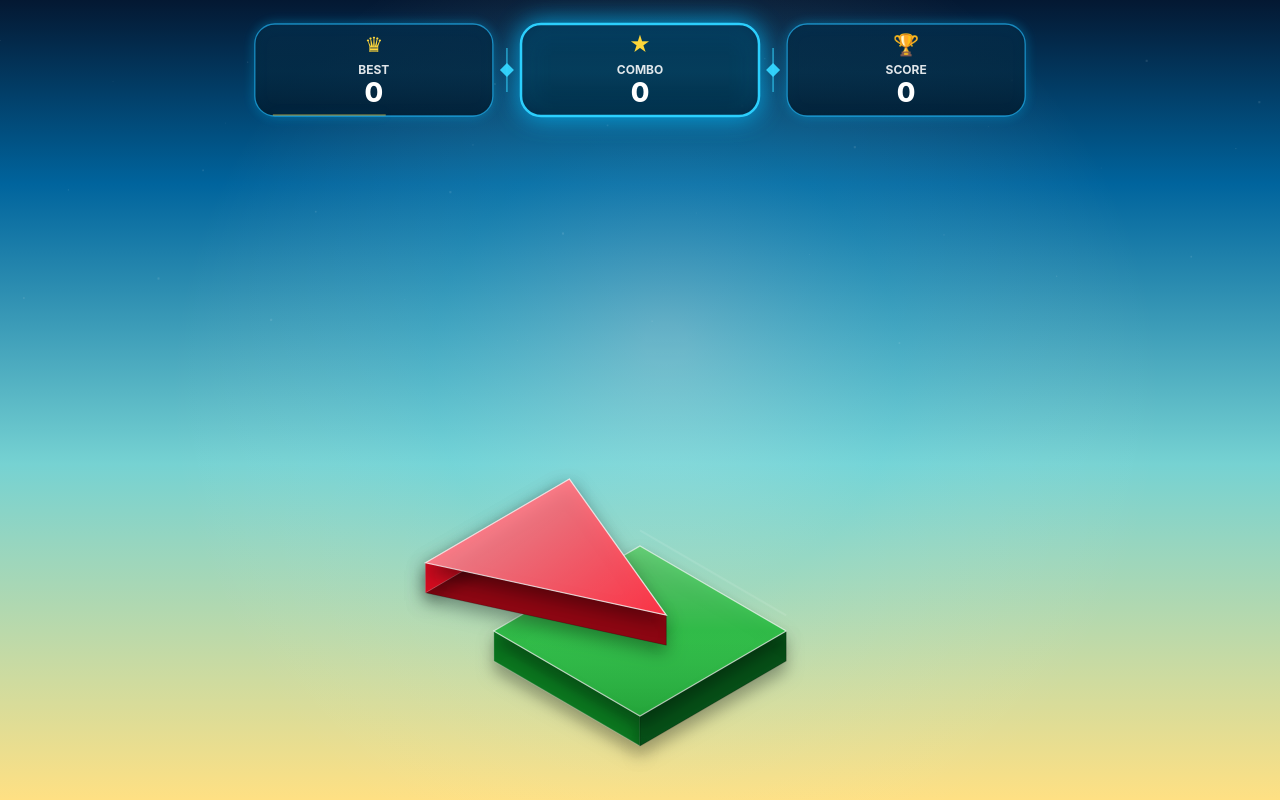
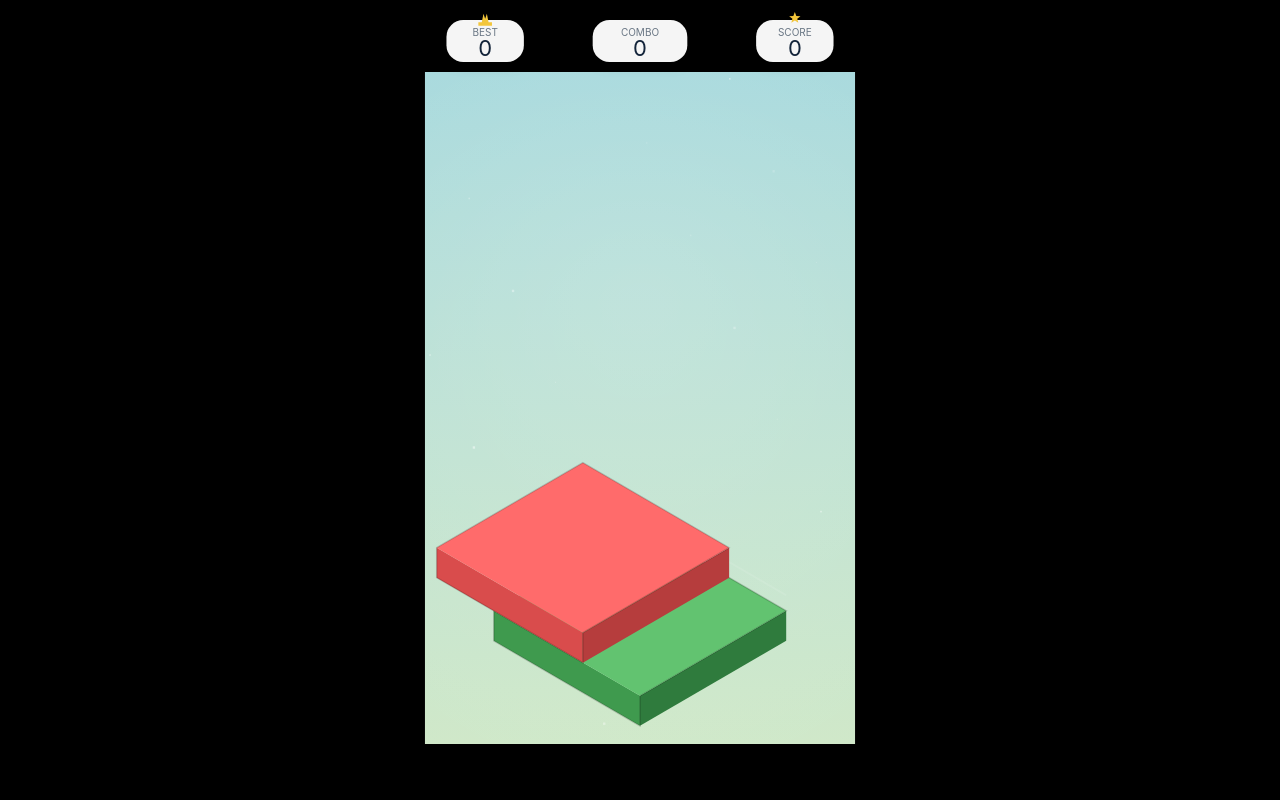
Before and after one commit to xam42g/Stack-Block, a plain HTML site: page Stack95.html in a window 1280 px wide. Drawn offline with Linux system fonts and the light colour scheme; animation ran at ten frames a second.

Commit message:
Add files via upload

```diff
--- a/Stack95.html
+++ b/Stack95.html
@@ -34,16 +34,24 @@ canvas{display:block;width:100vw;height:100vh;touch-action:none}
   const clamp=(v,a,b)=>Math.max(a,Math.min(b,v));
 
   const THEMES=[
-    {top:"#29bc42",left:"#0b761f",right:"#064f17",edge:"#85ff82"},
-    {top:"#ff3346",left:"#d20b20",right:"#850814",edge:"#ff9aa5"}
+    {top:"#62C370",left:"#3F9A4E",right:"#2F7B3D",bg1:"#a7d9dd",bg2:"#cde7c6"},
+    {top:"#FF6B6B",left:"#D94C4C",right:"#B63D3D",bg1:"#a7d9dd",bg2:"#cde7c6"},
+    {top:"#4D96FF",left:"#2F74D6",right:"#225AA8",bg1:"#a7d9dd",bg2:"#cde7c6"},
+    {top:"#FFD93D",left:"#D7B428",right:"#B59018",bg1:"#a7d9dd",bg2:"#cde7c6"},
+    {top:"#B980F0",left:"#9464C9",right:"#7448A8",bg1:"#a7d9dd",bg2:"#cde7c6"},
+    {top:"#FF9F1C",left:"#D78112",right:"#B5660B",bg1:"#a7d9dd",bg2:"#cde7c6"},
+    {top:"#2EC4B6",left:"#21998E",right:"#18756E",bg1:"#a7d9dd",bg2:"#cde7c6"},
+    {top:"#F7B801",left:"#D09300",right:"#AA7600",bg1:"#a7d9dd",bg2:"#cde7c6"},
+    {top:"#F187B0",left:"#C96A90",right:"#A65173",bg1:"#a7d9dd",bg2:"#cde7c6"},
+    {top:"#8AC926",left:"#6FA01D",right:"#567C17",bg1:"#a7d9dd",bg2:"#cde7c6"}
   ];
 
   const STORAGE_KEY="stack95_best";
 
   function playfield(){
-    const h = H;
-    const w = W;
-    return {x:0, y:0, w, h};
+    const h = H*0.84;
+    const w = Math.min(h*0.64, W*0.58);
+    return {x:(W-w)/2, y:(H-h)/2 + H*0.01, w, h};
   }
 
   const state = {
@@ -82,6 +90,8 @@ canvas{display:block;width:100vw;height:100vh;touch-action:none}
   function themeFor(index){
     return THEMES[index % THEMES.length];
   }
+
+  const MIN_BLOCK_SIDE = 72; // verhindert winzige/degenerierte Dreiecks-Teile
 
   const MILESTONES = [
     {blocks:5,  name:"House", height:"10 m"},
@@ -281,7 +291,7 @@ canvas{display:block;width:100vw;height:100vh;touch-action:none}
         wasPerfect = true;
       }
 
-      if(overlap <= 0){
+      if(overlap <= 0 || overlap < MIN_BLOCK_SIDE){
         addScrap({...a}, dx>0);
         triggerGameOver();
         return;
@@ -307,7 +317,7 @@ canvas{display:block;width:100vw;height:100vh;touch-action:none}
         wasPerfect = true;
       }
 
-      if(overlap <= 0){
+      if(overlap <= 0 || overlap < MIN_BLOCK_SIDE){
         addScrap({...a}, dy>0);
         triggerGameOver();
         return;
@@ -416,100 +426,74 @@ canvas{display:block;width:100vw;height:100vh;touch-action:none}
   }
 
   function drawBackground(){
-    const g = ctx.createLinearGradient(0,0,0,CH);
-    g.addColorStop(0,"#041832");
-    g.addColorStop(0.23,"#00649d");
-    g.addColorStop(0.58,"#76d2d2");
-    g.addColorStop(1,"#ffe083");
-    ctx.fillStyle = g;
+    const r = playfield();
+    ctx.fillStyle = "#000";
     ctx.fillRect(0,0,CW,CH);
 
-    const glow = ctx.createRadialGradient(CW*0.52,CH*0.43,20*DPR,CW*0.52,CH*0.50,CH*0.62);
-    glow.addColorStop(0,"rgba(255,255,255,0.20)");
-    glow.addColorStop(0.45,"rgba(105,230,255,0.12)");
-    glow.addColorStop(1,"rgba(255,255,255,0)");
-    ctx.fillStyle = glow;
-    ctx.fillRect(0,0,CW,CH);
+    const theme = themeFor(state.score);
+    const x=r.x*DPR, y=r.y*DPR, w=r.w*DPR, h=r.h*DPR;
 
-    ctx.globalAlpha = 0.10;
-    ctx.fillStyle = "#ffffff";
-    for(let i=0;i<34;i++){
-      const px = ((i*193)%1000)/1000 * CW;
-      const py = (0.05 + ((i*71)%1000)/1000 * 0.38) * CH;
-      const sz = (0.8 + (i%4)*0.45) * DPR;
-      ctx.fillRect(px,py,sz,sz);
+    const g = ctx.createLinearGradient(0,y,0,y+h);
+    g.addColorStop(0, theme.bg1);
+    g.addColorStop(1, theme.bg2);
+    ctx.fillStyle = g;
+    ctx.fillRect(x,y,w,h);
+
+    const rg = ctx.createRadialGradient(x+w*0.5,y+h*0.35,20*DPR,x+w*0.5,y+h*0.65,h*0.82);
+    rg.addColorStop(0,"rgba(255,255,255,0.16)");
+    rg.addColorStop(1,"rgba(255,255,255,0)");
+    ctx.fillStyle = rg;
+    ctx.fillRect(x,y,w,h);
+
+    for(let i=0;i<20;i++){
+      const px = (r.x + ((i*101)%1000)/1000 * r.w) * DPR;
+      const py = (r.y + ((i*137 + performance.now()*0.01)%1000)/1000 * r.h) * DPR;
+      const s = ((i%3)+1) * DPR * 0.8;
+      ctx.globalAlpha = 0.16 + (i%4)*0.1;
+      ctx.fillStyle="#fff";
+      ctx.fillRect(px,py,s,s);
     }
     ctx.globalAlpha = 1;
   }
 
   function drawBaseShadow(){}
 
-  function poly(points, fill, stroke, line=1.2){
-    ctx.fillStyle = fill;
-    ctx.beginPath();
-    ctx.moveTo(points[0].x*DPR, points[0].y*DPR);
-    for(let i=1;i<points.length;i++) ctx.lineTo(points[i].x*DPR, points[i].y*DPR);
-    ctx.closePath();
-    ctx.fill();
-    if(stroke){
-      ctx.strokeStyle = stroke;
-      ctx.lineWidth = line*DPR;
-      ctx.stroke();
-    }
-  }
-
   function drawBlock(b, alpha=1){
+    // Alle Spielsteine werden als Quader mit 4-eckiger Oberseite gezeichnet, keine Dreiecke.
     const t = themeFor(b.theme);
     const p1 = worldToScreen(b.x,b.y,b.z+b.h);
     const p2 = worldToScreen(b.x+b.w,b.y,b.z+b.h);
     const p3 = worldToScreen(b.x+b.w,b.y+b.d,b.z+b.h);
     const p4 = worldToScreen(b.x,b.y+b.d,b.z+b.h);
+    const q1 = worldToScreen(b.x,b.y,b.z);
     const q2 = worldToScreen(b.x+b.w,b.y,b.z);
     const q3 = worldToScreen(b.x+b.w,b.y+b.d,b.z);
     const q4 = worldToScreen(b.x,b.y+b.d,b.z);
 
-    ctx.save();
     ctx.globalAlpha = alpha;
-    ctx.shadowColor = "rgba(0,0,0,0.32)";
-    ctx.shadowBlur = 16*DPR;
-    ctx.shadowOffsetY = 10*DPR;
 
-    poly([p4,p3,q3,q4], t.left, "rgba(255,255,255,0.22)", 1.1);
-    poly([p2,p3,q3,q2], t.right, "rgba(0,0,0,0.18)", 1.1);
-    poly([p1,p2,p3,p4], t.top, "rgba(255,255,255,0.65)", 1.2);
+    ctx.fillStyle = t.left;
+    ctx.beginPath();
+    ctx.moveTo(p4.x*DPR,p4.y*DPR); ctx.lineTo(p3.x*DPR,p3.y*DPR); ctx.lineTo(q3.x*DPR,q3.y*DPR); ctx.lineTo(q4.x*DPR,q4.y*DPR);
+    ctx.closePath(); ctx.fill();
 
-    const shine = ctx.createLinearGradient(p1.x*DPR,p1.y*DPR,p3.x*DPR,p3.y*DPR);
-    shine.addColorStop(0,"rgba(255,255,255,0.28)");
-    shine.addColorStop(0.5,"rgba(255,255,255,0.04)");
-    shine.addColorStop(1,"rgba(0,0,0,0.10)");
-    poly([p1,p2,p3,p4], shine, null);
-    ctx.restore();
-  }
+    ctx.fillStyle = t.right;
+    ctx.beginPath();
+    ctx.moveTo(p2.x*DPR,p2.y*DPR); ctx.lineTo(p3.x*DPR,p3.y*DPR); ctx.lineTo(q3.x*DPR,q3.y*DPR); ctx.lineTo(q2.x*DPR,q2.y*DPR);
+    ctx.closePath(); ctx.fill();
 
-  function drawTriangleMover(b, alpha=1){
-    const cx = b.x + b.w*0.5, cy = b.y + b.d*0.5;
-    const z = b.z + b.h*0.35;
-    const size = Math.max(b.w,b.d)*0.92;
-    const depth = b.h*1.00;
-    const A = worldToScreen(cx-size*0.55, cy-size*0.45, z+depth);
-    const B = worldToScreen(cx-size*0.55, cy+size*0.62, z+depth);
-    const C = worldToScreen(cx+size*0.68, cy+size*0.06, z+depth);
-    const A2 = worldToScreen(cx-size*0.55, cy-size*0.45, z);
-    const B2 = worldToScreen(cx-size*0.55, cy+size*0.62, z);
-    const C2 = worldToScreen(cx+size*0.68, cy+size*0.06, z);
-    ctx.save();
-    ctx.globalAlpha = alpha;
-    ctx.shadowColor = "rgba(0,0,0,0.35)";
-    ctx.shadowBlur = 18*DPR;
-    ctx.shadowOffsetY = 8*DPR;
-    poly([B,C,C2,B2], "#8d0612", "rgba(0,0,0,0.22)", 1.0);
-    poly([A,B,B2,A2], "#d60c20", "rgba(255,255,255,0.26)", 1.0);
-    poly([A,B,C], "#ff3346", "rgba(255,255,255,0.78)", 1.2);
-    const shine = ctx.createLinearGradient(A.x*DPR,A.y*DPR,C.x*DPR,C.y*DPR);
-    shine.addColorStop(0,"rgba(255,255,255,0.35)");
-    shine.addColorStop(1,"rgba(255,255,255,0)");
-    poly([A,B,C], shine, null);
-    ctx.restore();
+    ctx.fillStyle = t.top;
+    ctx.beginPath();
+    ctx.moveTo(p1.x*DPR,p1.y*DPR); ctx.lineTo(p2.x*DPR,p2.y*DPR); ctx.lineTo(p3.x*DPR,p3.y*DPR); ctx.lineTo(p4.x*DPR,p4.y*DPR);
+    ctx.closePath(); ctx.fill();
+
+    ctx.strokeStyle = "rgba(0,0,0,0.18)";
+    ctx.lineWidth = 1.5*DPR;
+    ctx.beginPath();
+    ctx.moveTo(p1.x*DPR,p1.y*DPR); ctx.lineTo(p2.x*DPR,p2.y*DPR); ctx.lineTo(p3.x*DPR,p3.y*DPR); ctx.lineTo(q3.x*DPR,q3.y*DPR); ctx.lineTo(q4.x*DPR,q4.y*DPR); ctx.lineTo(p4.x*DPR,p4.y*DPR); ctx.closePath();
+    ctx.stroke();
+
+    ctx.globalAlpha = 1;
   }
 
   function drawStarParticle(x,y,r,rot,alpha){
@@ -553,67 +537,131 @@ canvas{display:block;width:100vw;height:100vh;touch-action:none}
   }
 
   function drawUI(){
-    const cardY = Math.max(24, H*0.028) * DPR;
-    const cardH = Math.max(92, H*0.115) * DPR;
-    const cardW = Math.min(238, W*0.21) * DPR;
-    const gap = Math.max(18, W*0.022) * DPR;
-    const total = cardW*3 + gap*2;
-    const sx = (CW-total)/2;
+    const r = playfield();
 
-    function neonRoundRect(x,y,w,h,r){
+    function roundRect(x,y,w,h,rad){
       ctx.beginPath();
-      ctx.moveTo(x+r,y); ctx.arcTo(x+w,y,x+w,y+h,r); ctx.arcTo(x+w,y+h,x,y+h,r);
-      ctx.arcTo(x,y+h,x,y,r); ctx.arcTo(x,y,x+w,y,r); ctx.closePath();
+      ctx.moveTo(x+rad,y);
+      ctx.arcTo(x+w,y,x+w,y+h,rad);
+      ctx.arcTo(x+w,y+h,x,y+h,rad);
+      ctx.arcTo(x,y+h,x,y,rad);
+      ctx.arcTo(x,y,x+w,y,rad);
+      ctx.closePath();
     }
-    function drawHudCard(x,y,w,h,icon,label,value,active=false,gold=false){
+
+    function drawSmallCard(x,y,w,h,label,value){
+      const rad = h*0.40;
       ctx.save();
-      ctx.shadowColor = active ? "rgba(0,190,255,0.95)" : "rgba(0,190,255,0.42)";
-      ctx.shadowBlur = active ? 24*DPR : 12*DPR;
-      neonRoundRect(x,y,w,h,20*DPR);
-      const g = ctx.createLinearGradient(x,y,x,y+h);
-      g.addColorStop(0,"rgba(4,31,58,0.80)");
-      g.addColorStop(0.52,"rgba(4,20,39,0.68)");
-      g.addColorStop(1,"rgba(1,14,31,0.82)");
-      ctx.fillStyle = g; ctx.fill();
-      ctx.lineWidth = (active?2.5:1.3)*DPR;
-      ctx.strokeStyle = active ? "rgba(45,210,255,0.98)" : "rgba(38,190,255,0.62)";
-      ctx.stroke();
-      if(gold){ ctx.strokeStyle="rgba(255,225,80,0.42)"; ctx.beginPath(); ctx.moveTo(x+18*DPR,y+h-1*DPR); ctx.lineTo(x+w*0.55,y+h-1*DPR); ctx.stroke(); }
-      ctx.shadowColor = "transparent";
-      ctx.textAlign="center"; ctx.textBaseline="middle";
-      ctx.font = Math.round(h*0.23)+'px -apple-system,BlinkMacSystemFont,"Segoe UI",sans-serif';
-      ctx.fillStyle = "#ffd73a"; ctx.fillText(icon, x+w*0.5, y+h*0.24);
-      ctx.font = '700 '+Math.round(h*0.13)+'px -apple-system,BlinkMacSystemFont,"Segoe UI",sans-serif';
-      ctx.fillStyle = "rgba(255,255,255,0.88)"; ctx.fillText(label, x+w*0.5, y+h*0.50);
-      ctx.font = '800 '+Math.round(h*0.29)+'px -apple-system,BlinkMacSystemFont,"Segoe UI",sans-serif';
-      ctx.fillStyle = "#ffffff"; ctx.fillText(String(value), x+w*0.5, y+h*0.76);
+      ctx.shadowColor = "rgba(0,0,0,0.20)";
+      ctx.shadowBlur = 10*DPR;
+      ctx.shadowOffsetY = 4*DPR;
+      roundRect(x,y,w,h,rad);
+      ctx.fillStyle = "rgba(255,255,255,0.96)";
+      ctx.fill();
+      ctx.restore();
+
+      ctx.textAlign = "center";
+      ctx.textBaseline = "middle";
+      ctx.fillStyle = "#697684";
+      ctx.font = Math.round(r.w*0.023*DPR)+'px -apple-system,BlinkMacSystemFont,"Segoe UI",sans-serif';
+      ctx.fillText(label, x+w*0.5, y+h*0.30);
+
+      ctx.fillStyle = "#13243a";
+      ctx.font = Math.round(r.w*0.050*DPR)+'px -apple-system,BlinkMacSystemFont,"Segoe UI",sans-serif';
+      ctx.fillText(String(value), x+w*0.5, y+h*0.70);
+    }
+
+    function drawMiniCrown(cx,cy,s){
+      ctx.save();
+      ctx.translate(cx,cy);
+      ctx.fillStyle="#f3c63b";
+      ctx.beginPath();
+      ctx.moveTo(-8*s,5*s);
+      ctx.lineTo(-8*s,9*s);
+      ctx.lineTo(8*s,9*s);
+      ctx.lineTo(8*s,5*s);
+      ctx.lineTo(4*s,5*s);
+      ctx.lineTo(2*s,-5*s);
+      ctx.lineTo(0,1*s);
+      ctx.lineTo(-2*s,-5*s);
+      ctx.lineTo(-4*s,5*s);
+      ctx.closePath();
+      ctx.fill();
       ctx.restore();
     }
-    drawHudCard(sx, cardY, cardW, cardH, "♛", "BEST", state.best, false, true);
-    drawHudCard(sx+cardW+gap, cardY, cardW, cardH, "★", "COMBO", state.streak>0?state.streak:0, true, false);
-    drawHudCard(sx+(cardW+gap)*2, cardY, cardW, cardH, "🏆", "SCORE", state.score, false, false);
 
-    ctx.save();
-    ctx.strokeStyle = "rgba(52,214,255,0.65)"; ctx.lineWidth=1.5*DPR;
-    for(const x of [sx+cardW+gap*0.5, sx+cardW*2+gap*1.5]){
-      ctx.beginPath(); ctx.moveTo(x, cardY+cardH*0.26); ctx.lineTo(x, cardY+cardH*0.74); ctx.stroke();
-      ctx.fillStyle = "rgba(52,214,255,0.95)";
-      ctx.beginPath(); ctx.moveTo(x,cardY+cardH*0.5-7*DPR); ctx.lineTo(x+7*DPR,cardY+cardH*0.5); ctx.lineTo(x,cardY+cardH*0.5+7*DPR); ctx.lineTo(x-7*DPR,cardY+cardH*0.5); ctx.closePath(); ctx.fill();
+    function drawMiniStar(cx,cy,s){
+      ctx.save();
+      ctx.translate(cx,cy);
+      ctx.fillStyle="#f3c63b";
+      ctx.beginPath();
+      for(let i=0;i<10;i++){
+        const a=-Math.PI/2+i*Math.PI/5;
+        const rr=(i%2===0?7*s:3*s);
+        const px=Math.cos(a)*rr;
+        const py=Math.sin(a)*rr;
+        if(i===0) ctx.moveTo(px,py); else ctx.lineTo(px,py);
+      }
+      ctx.closePath();
+      ctx.fill();
+      ctx.restore();
     }
-    ctx.restore();
+
+    const cardH = Math.max(42*DPR, r.h*0.055*DPR);
+    const sideW = r.w*0.18*DPR;
+    const midW = r.w*0.22*DPR;
+    const topY = Math.max(8*DPR, (r.y - cardH - 10)*DPR);
+
+    const leftX = (r.x + r.w*0.05)*DPR;
+    const midX = (r.x + r.w*0.5)*DPR - midW*0.5;
+    const rightX = (r.x + r.w*0.77)*DPR;
+
+    drawSmallCard(leftX, topY, sideW, cardH, "BEST", state.best);
+    drawSmallCard(midX, topY, midW, cardH, "COMBO", state.streak>0 ? state.streak : 0);
+    drawSmallCard(rightX, topY, sideW, cardH, "SCORE", state.score);
+
+    drawMiniCrown(leftX + sideW*0.5, topY - 2*DPR, 0.85*DPR);
+    drawMiniStar(rightX + sideW*0.5, topY - 2*DPR, 0.85*DPR);
+
+    if(state.comboTextT > 0 && state.streak > 0){
+      ctx.globalAlpha = Math.min(1, state.comboTextT*1.5);
+      ctx.fillStyle = "#ff8d1f";
+      ctx.textAlign = "center";
+      ctx.textBaseline = "middle";
+      ctx.font = Math.round(r.w*0.034*DPR)+'px -apple-system,BlinkMacSystemFont,"Segoe UI",sans-serif';
+      ctx.fillText("PERFECT COMBO", (r.x+r.w*0.5)*DPR, (topY+cardH+18*DPR));
+      ctx.globalAlpha = 1;
+    }
 
     if(state.milestoneT > 0){
       const a = Math.min(1, state.milestoneT * 2.4);
+      const boxW = r.w * 0.50 * DPR;
+      const boxH = r.h * 0.050 * DPR;
+      const boxX = (r.x + r.w*0.25) * DPR;
+      const boxY = Math.max(8*DPR, topY + cardH + 12*DPR);
+      const rad = boxH*0.40;
+
       ctx.save();
-      ctx.globalAlpha=a;
-      ctx.textAlign="center"; ctx.textBaseline="middle";
-      ctx.fillStyle="#fff"; ctx.font='800 '+Math.round(W*0.034*DPR)+'px -apple-system,BlinkMacSystemFont,"Segoe UI",sans-serif';
-      ctx.fillText(state.milestoneText + " · " + state.milestoneSub, CW*0.5, CH*0.19);
+      ctx.globalAlpha = a;
+      ctx.shadowColor = "rgba(0,0,0,0.22)";
+      ctx.shadowBlur = 12*DPR;
+      ctx.shadowOffsetY = 5*DPR;
+      roundRect(boxX, boxY, boxW, boxH, rad);
+      ctx.fillStyle = "rgba(255,255,255,0.97)";
+      ctx.fill();
       ctx.restore();
+
+      ctx.globalAlpha = a;
+      ctx.textAlign = "center";
+      ctx.textBaseline = "middle";
+      ctx.fillStyle = "#13243a";
+      ctx.font = Math.round(r.w*0.032*DPR)+'px -apple-system,BlinkMacSystemFont,"Segoe UI",sans-serif';
+      ctx.fillText(state.milestoneText + " · " + state.milestoneSub, boxX + boxW*0.5, boxY + boxH*0.52);
+      ctx.globalAlpha = 1;
     }
   }
 
-  function render(){
+function render(){
     drawBackground();
     const r = playfield();
     ctx.save();
@@ -634,14 +682,20 @@ canvas{display:block;width:100vw;height:100vh;touch-action:none}
       if(state.mover.dir === "x"){
         const g1 = worldToScreen(prev.x, prev.y, state.mover.z + state.mover.h*0.52);
         const g2 = worldToScreen(prev.x + prev.w, prev.y, state.mover.z + state.mover.h*0.52);
-        ctx.beginPath(); ctx.moveTo(g1.x*DPR, g1.y*DPR); ctx.lineTo(g2.x*DPR, g2.y*DPR); ctx.stroke();
+        ctx.beginPath();
+        ctx.moveTo(g1.x*DPR, g1.y*DPR);
+        ctx.lineTo(g2.x*DPR, g2.y*DPR);
+        ctx.stroke();
       } else {
         const g1 = worldToScreen(prev.x, prev.y, state.mover.z + state.mover.h*0.52);
         const g2 = worldToScreen(prev.x, prev.y + prev.d, state.mover.z + state.mover.h*0.52);
-        ctx.beginPath(); ctx.moveTo(g1.x*DPR, g1.y*DPR); ctx.lineTo(g2.x*DPR, g2.y*DPR); ctx.stroke();
+        ctx.beginPath();
+        ctx.moveTo(g1.x*DPR, g1.y*DPR);
+        ctx.lineTo(g2.x*DPR, g2.y*DPR);
+        ctx.stroke();
       }
       ctx.globalAlpha = 1;
-      drawTriangleMover(state.mover,1);
+      drawBlock(state.mover,1);
     }
     drawParticles();
 
```
